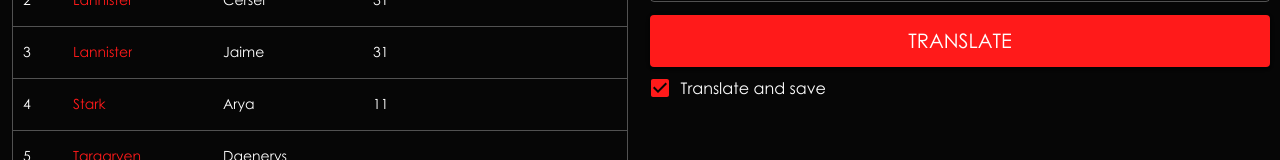
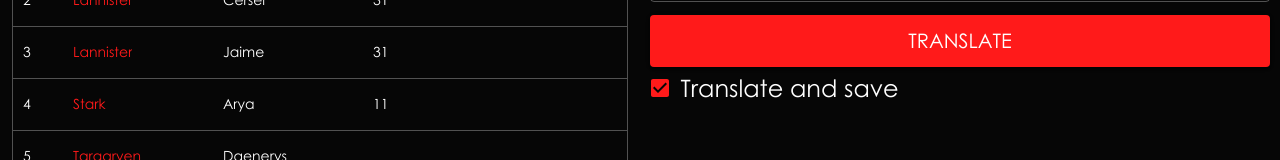
Before and after one commit to Myslitel666/EnglishAssistantPro, a React (Create React App) app in the folder english-assistent-frontend/: page / in a window 1280 px wide. Shown: the part 278-438 px from the top of the page. Built offline with nearby package versions, Linux system fonts and the light colour scheme.

Commit message:
Modified font size of the MyCheckBox's label

```diff
--- a/english-assistent-frontend/src/Components/Pages/Home/RightHalfScreen.tsx
+++ b/english-assistent-frontend/src/Components/Pages/Home/RightHalfScreen.tsx
@@ -37,6 +37,7 @@ const RightHalfScreen: React.FC = () => {
                 Translate
             </MyButton>
             <FormControlLabel
+                sx={{ '.css-1ejercq-MuiTypography-root': { fontSize: '1.5rem' } }}
                 control={
                     <MyCheckbox defaultChecked />}
                 label="Translate and save" />
```
